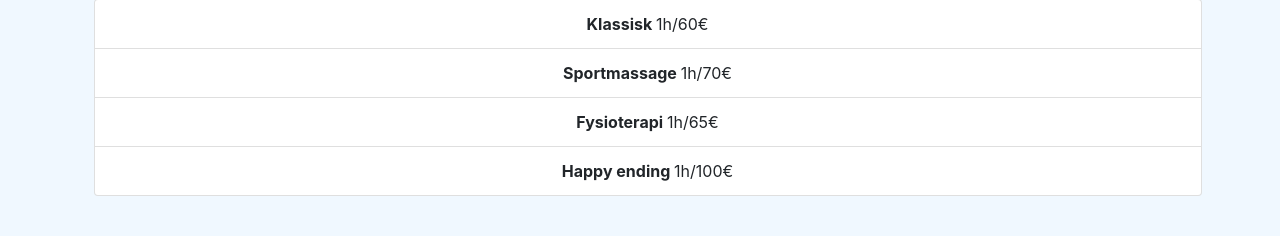
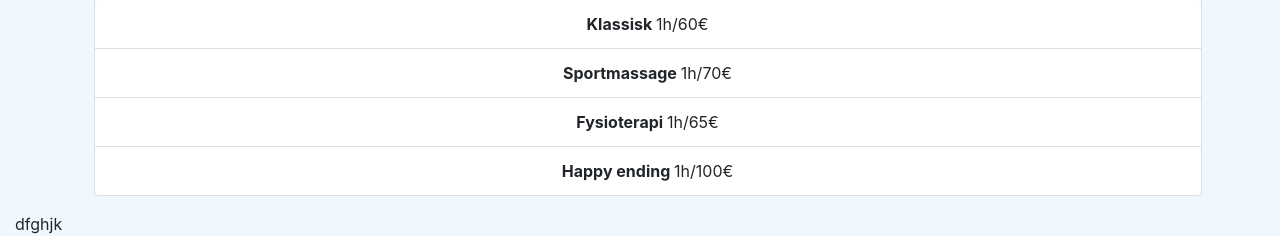
Before and after one commit to RobinRobin2/massagesida, a PHP site: page / in a window 1280 px wide. Shown: the part 600-836 px from the top of the page. Before the commit the page ends 796 px from the top, so only its background shows below. Run offline with PHP 8.4, Linux system fonts and the light colour scheme.

Commit message:
Skapde lite text

```diff
--- a/index.php
+++ b/index.php
@@ -99,7 +99,7 @@
     </div>
 </div>
 
-
+dfghjk
 
 </body>
 </html>
```
